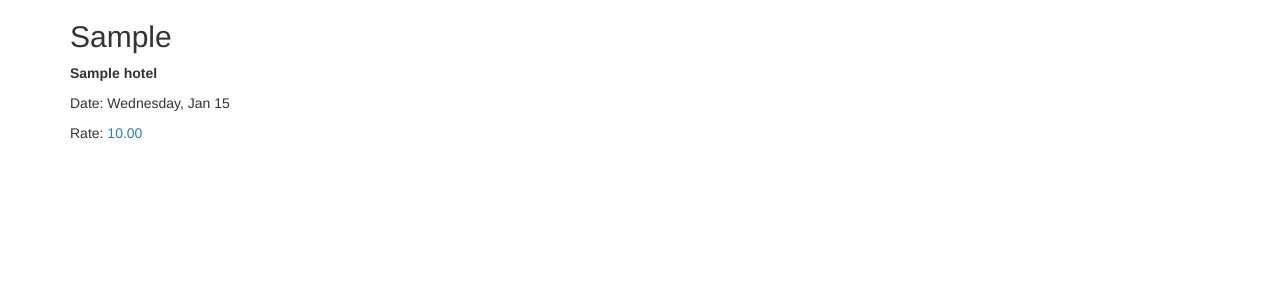
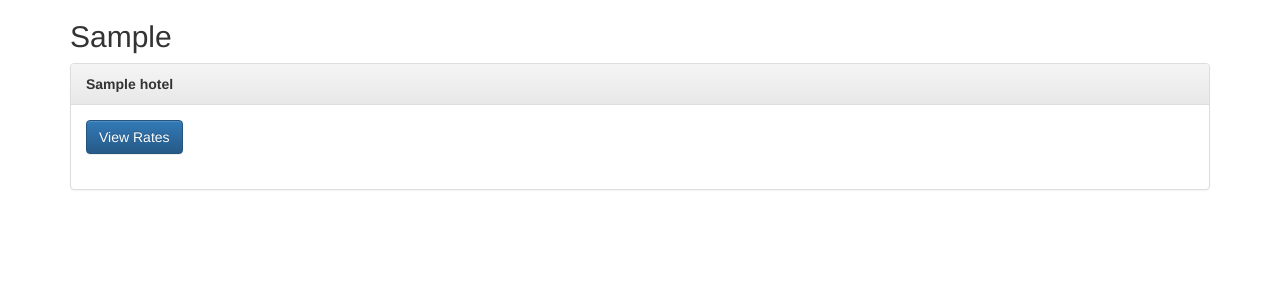
Before and after one commit to caseydm/hotels, a Flask app: a page that uses templates/base.html in a window 1280 px wide. Shown: the top 300 px of the page. Run offline with Flask 2, Linux system fonts and the light colour scheme; tables that the repository leaves empty hold one stand-in row (values such as "Sample post"); some libraries are stand-ins or nearby versions.

Commit message:
style changes

```diff
--- a/constants.py
+++ b/constants.py
@@ -1,5 +1,6 @@
 HOTELS_TO_SCRAPE = [
     {'property_code': 'AHNRZ', 'name': 'Ritz Carlton Lake Oconee', 'city': 'Lake Oconee, GA'},
     {'property_code': 'ATLRZ', 'name': 'Ritz Carlton, Atlanta', 'city': 'Atlanta, GA'},
-    {'property_code': 'ATLBK', 'name': 'Ritz Carlton, Buckhead', 'city': 'Atlanta, GA'}
+    {'property_code': 'ATLBK', 'name': 'Ritz Carlton, Buckhead', 'city': 'Atlanta, GA'},
+    {'property_code': 'ATLJW', 'name': 'JW Marriott Atlanta Buckhead', 'city': 'Atlanta, GA'}
 ]
--- a/templates/base.html
+++ b/templates/base.html
@@ -12,6 +12,7 @@
     <!-- Optional theme -->
     <link rel="stylesheet" href="https://maxcdn.bootstrapcdn.com/bootstrap/3.3.7/css/bootstrap-theme.min.css" integrity="sha384-rHyoN1iRsVXV4nD0JutlnGaslCJuC7uwjduW9SVrLvRYooPp2bWYgmgJQIXwl/Sp" crossorigin="anonymous">
 
+    <script src="https://code.jquery.com/jquery-3.1.1.min.js" integrity="sha256-hVVnYaiADRTO2PzUGmuLJr8BLUSjGIZsDYGmIJLv2b8=" crossorigin="anonymous"></script>
     <!-- Latest compiled and minified JavaScript -->
     <script src="https://maxcdn.bootstrapcdn.com/bootstrap/3.3.7/js/bootstrap.min.js" integrity="sha384-Tc5IQib027qvyjSMfHjOMaLkfuWVxZxUPnCJA7l2mCWNIpG9mGCD8wGNIcPD7Txa" crossorigin="anonymous"></script>
 
--- a/templates/hotel_list.html
+++ b/templates/hotel_list.html
@@ -4,10 +4,20 @@
 <h2>{{ location.city }}</h2>
 
 {% for hotel in hotels %}
-<p><b>{{ hotel.name }}</b></p>
-    {% for rate in hotel.rates %}
-    <p>Date: {{ rate.arrive.strftime('%A, %b %-d') }}</p>
-    <p>Rate: <a href="{{ rate.link }}">{{ rate.price }}</a></p>
-    {% endfor %}
+<div class="panel panel-default">
+    <div class="panel-heading"><b>{{ hotel.name }}</b></div>
+    <div class="panel-body">
+        <a class="btn btn-primary" data-toggle="collapse" href="#rates{{ hotel.id }}" aria-expanded="false" aria-controls="collapseExample">
+    View Rates
+  </a>
+        <br/><br/>
+        <div id="rates{{ hotel.id }}" class="collapse">
+            {% for rate in hotel.rates %}
+            <p>Date: {{ rate.arrive.strftime('%A, %b %-d') }}</p>
+            <p>Rate: <a href="{{ rate.link }}">{{ rate.price }}</a></p>
+            {% endfor %}
+        </div>
+    </div>
+</div>
 {% endfor %}
 {% endblock %}
```
